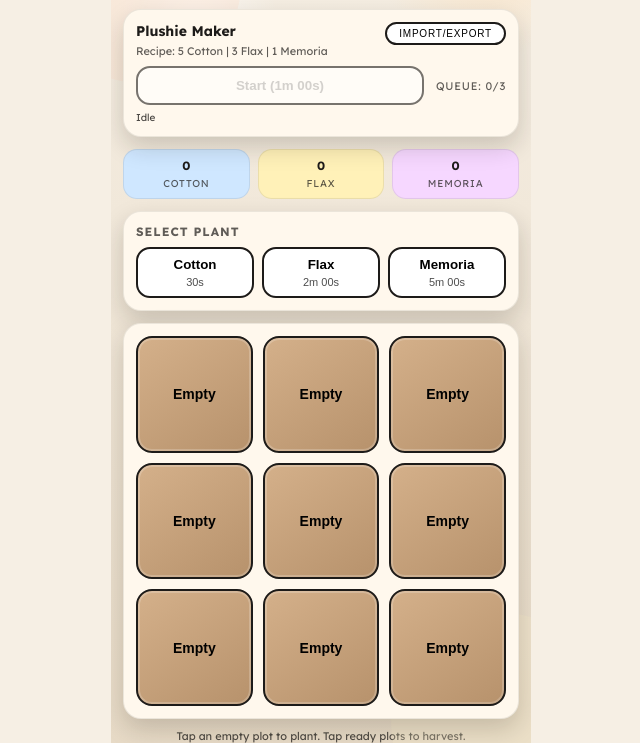
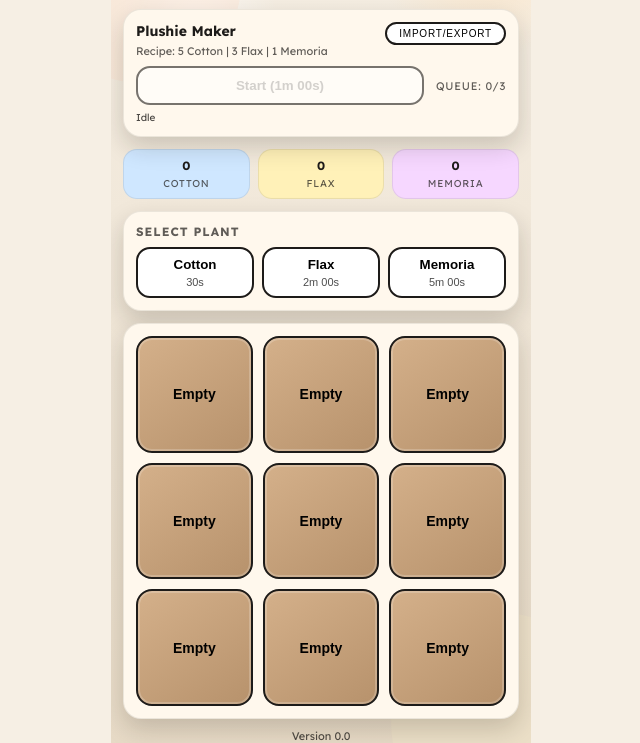
Before and after one commit to cocogatling/PlushClickerMobile, a plain HTML site: page index.html in a window 1280 px wide. Shown: the part 57-800 px from the top of the page, without its empty margins (319-959 px from the left). Drawn offline with Linux system fonts and the light colour scheme.

Commit message:
version 0.0

```diff
--- a/index.html
+++ b/index.html
@@ -559,7 +559,7 @@
 
 		<section class="panel farm" id="farm" aria-label="Farm plots"></section>
 
-		<div class="footer">Tap an empty plot to plant. Tap ready plots to harvest.</div>
+		<div class="footer">Version 0.0</div>
 	</main>
 
 	<div class="modal" id="saveModal" aria-hidden="true">
```
